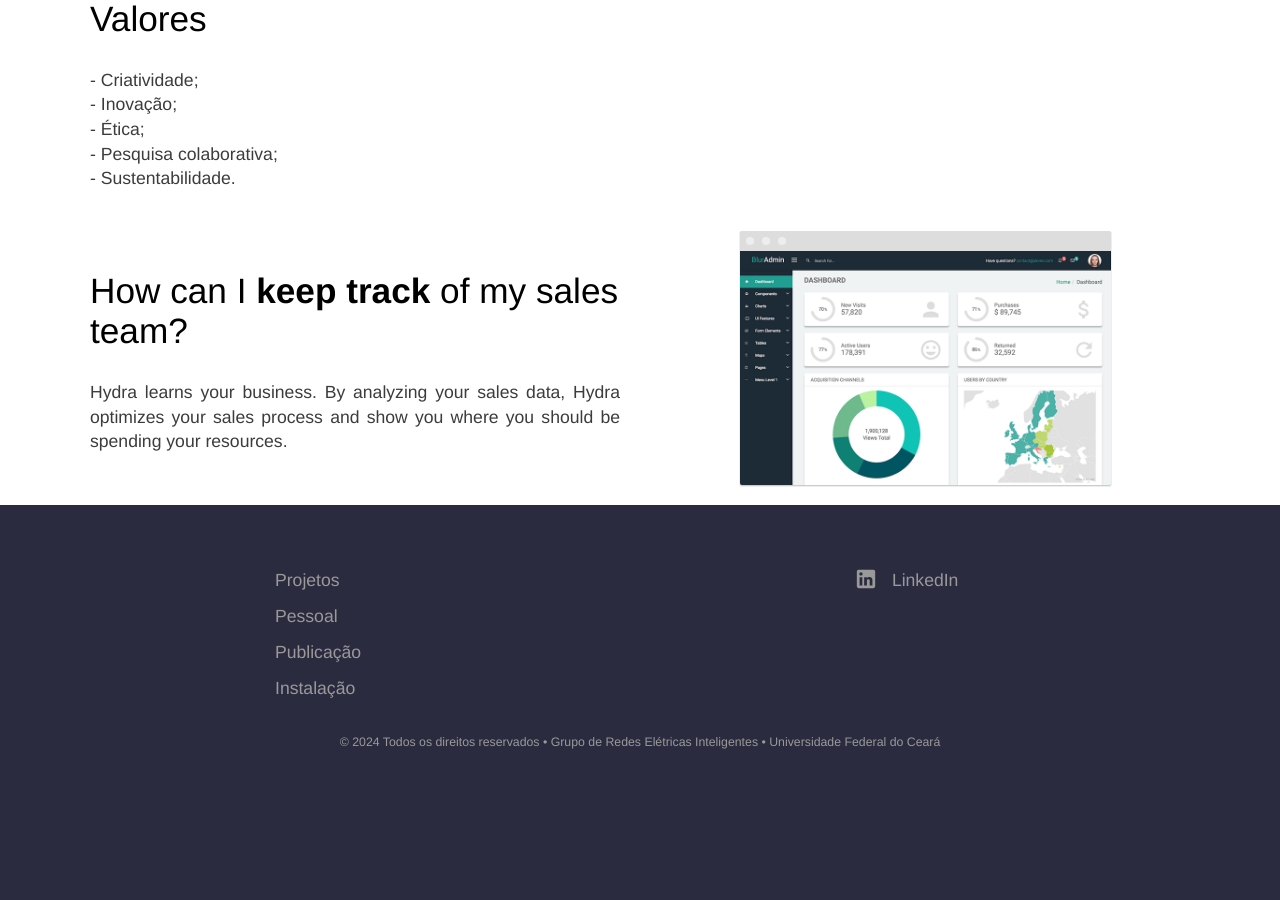
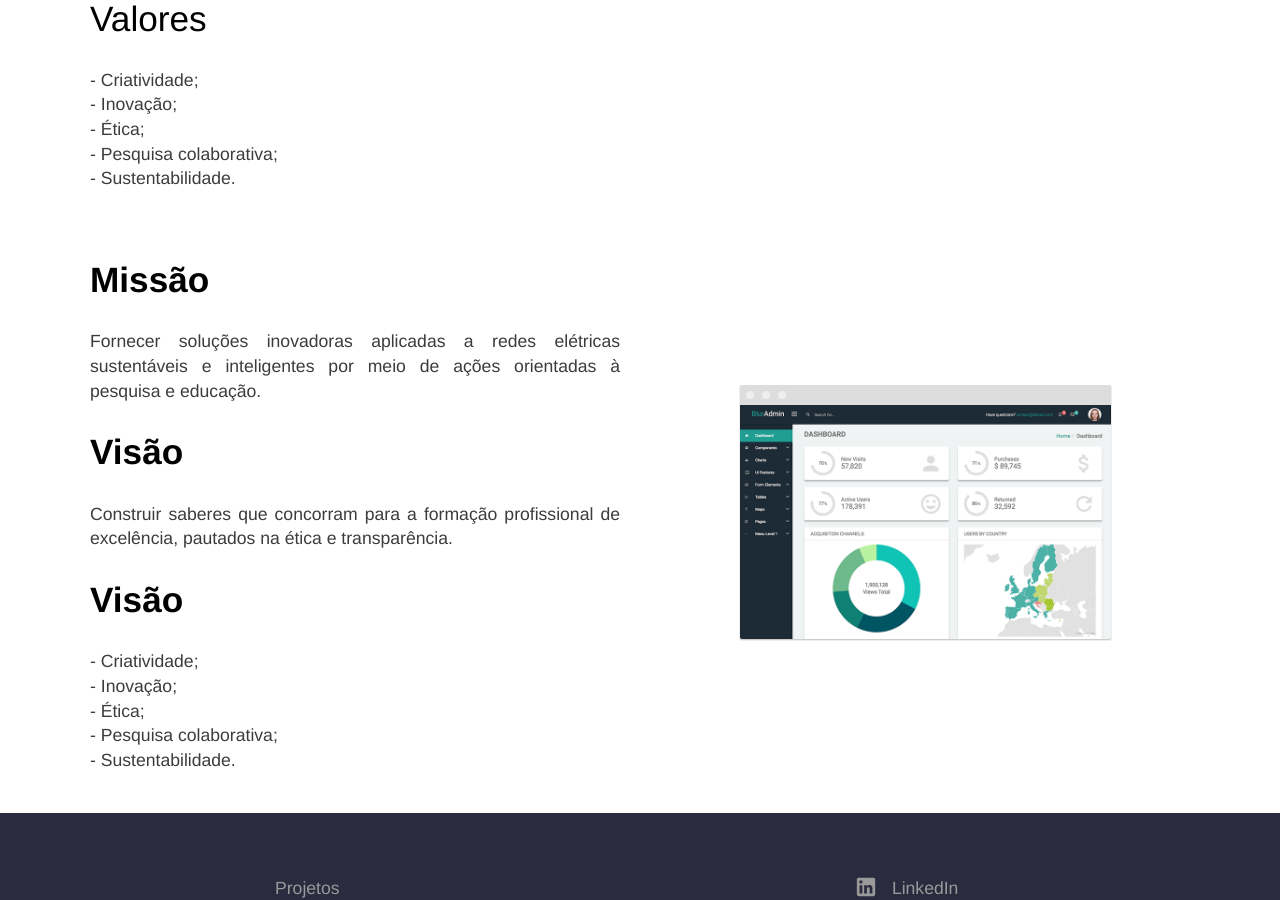
Before and after one commit to Gabriell89222/Gabriell89222.github.io, a Jekyll site: the page built from index.html, in a window 1280 px wide and 900 px high, scrolled down 1125 px. Built offline with Jekyll 4.4.1, drawn with Linux system fonts in a browser that asks for light colours; before the commit the page ends 1926 px from its top, so only the background shows below that.

Commit message:
Atualização pagina inicial v-1.1

```diff
--- a/index.html
+++ b/index.html
@@ -76,8 +76,16 @@ description:
 	<section>
 		<div class="container flex">
 			<div class="text editable">
-				<h2>How can I <strong>keep track</strong> of my sales team?</h2>
-				<p>Hydra learns your business. By analyzing your sales data, Hydra optimizes your sales process and show you where you should be spending your resources.</p>
+				<h2><strong>Missão</strong></h2>
+				<p>Fornecer soluções inovadoras aplicadas a redes elétricas sustentáveis e inteligentes por meio de ações orientadas à pesquisa e educação.</p>
+				<h2><strong>Visão</strong></h2>
+				<p>Construir saberes que concorram para a formação profissional de excelência, pautados na ética e transparência.</p>
+				<h2><strong>Visão</strong></h2>
+				<p> - Criatividade;<br>
+					- Inovação;<br>
+					- Ética;<br>
+					- Pesquisa colaborativa;<br>
+					- Sustentabilidade.</p>
 			</div>
 			<div class="image">
 				<img src="{{ site.baseurl }}/images/dashboard.png" alt="Screenshot" class="screenshot editable" />
```
